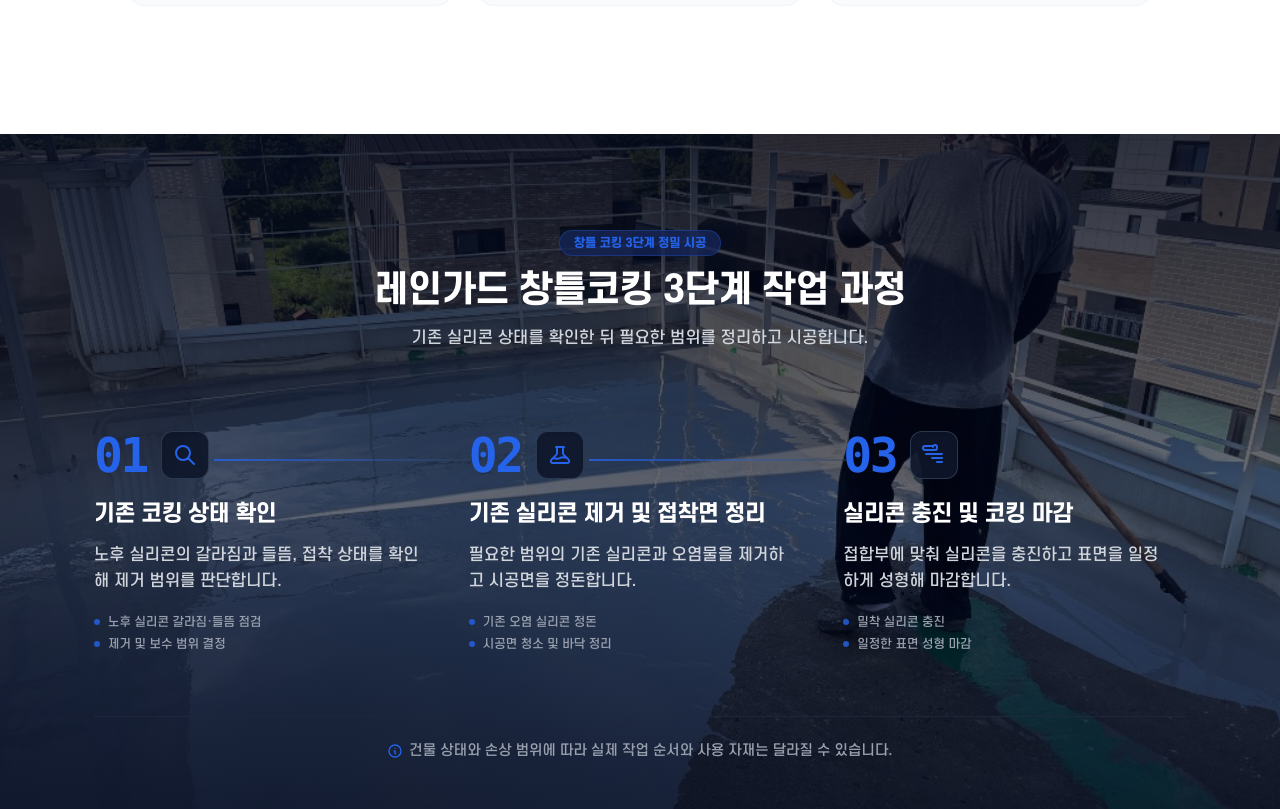
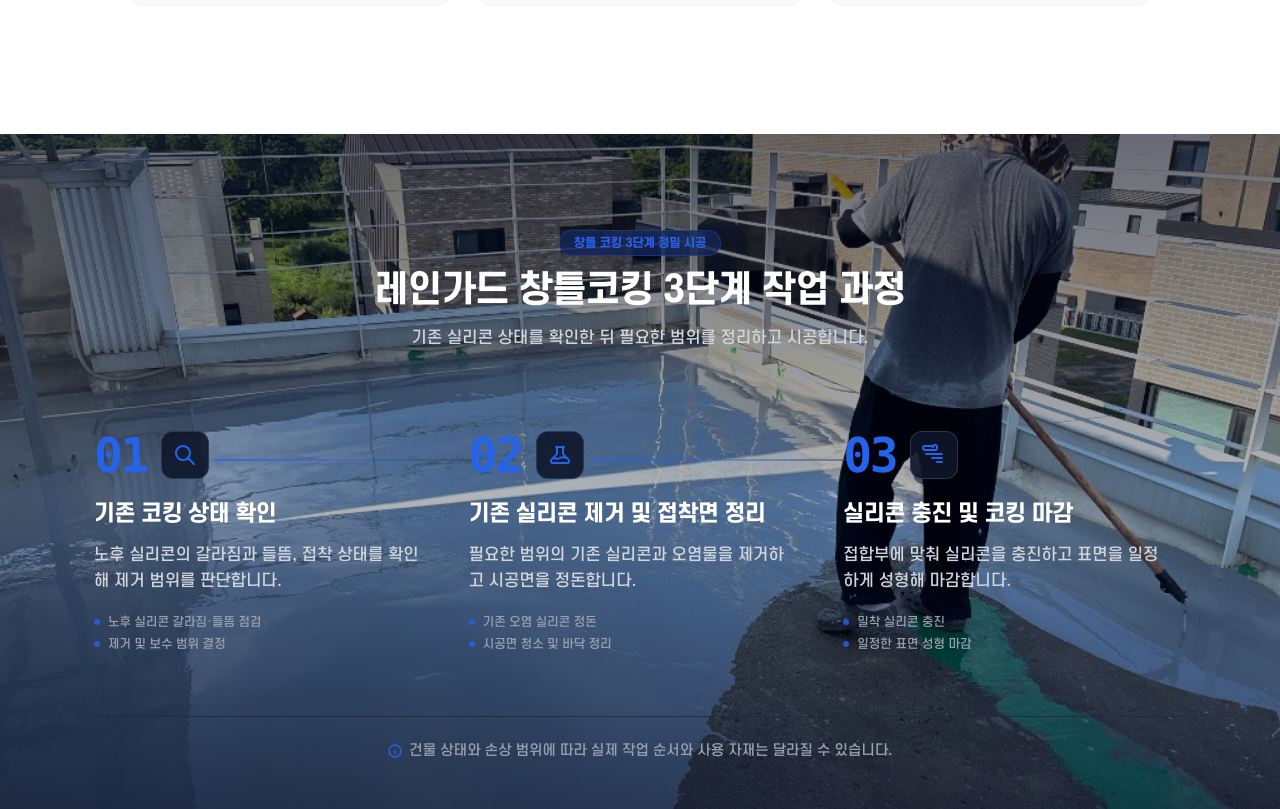
Before and after one commit to wogus5695-ctrl/Chungbuk-rope-05, a Next.js app: page / in a window 1280 px wide. Shown: the part 2923-3732 px from the top of the page. Built offline with nearby package versions, Linux system fonts and the light colour scheme.

Commit message:
style: maximize process background image visibility with full opacity and subtle overlay

```diff
--- a/src/sections/WorkProcess.tsx
+++ b/src/sections/WorkProcess.tsx
@@ -99,24 +99,24 @@
   const regionName = region?.keywordName || "충북";
 
   return (
-    <section id="process" className="relative py-16 sm:py-24 w-full overflow-hidden bg-slate-950 text-white">
+    <section id="process" className="relative py-16 sm:py-24 w-full overflow-hidden bg-slate-900 text-white">
 
-      {/* 배경 이미지 레이어 (이미지가 있을 때만 노출) */}
+      {/* 배경 이미지 레이어 (원본 밝기 100% + 은은한 명도 보정) */}
       {desktopBg && (
         <div
-          className="absolute inset-0 hidden md:block bg-cover bg-center pointer-events-none opacity-85 z-0"
+          className="absolute inset-0 hidden md:block bg-cover bg-center pointer-events-none opacity-100 brightness-110 contrast-105 z-0"
           style={{ backgroundImage: `url(${desktopBg})` }}
         />
       )}
       {mobileBg && (
         <div
-          className="absolute inset-0 block md:hidden bg-cover bg-center pointer-events-none opacity-80 z-0"
+          className="absolute inset-0 block md:hidden bg-cover bg-center pointer-events-none opacity-100 brightness-110 contrast-105 z-0"
           style={{ backgroundImage: `url(${mobileBg})` }}
         />
       )}
 
-      {/* 브랜드 그라데이션 및 어두운 오버레이 레이어 (명도 대비 텍스트 가독성 확보) */}
-      <div className="absolute inset-0 bg-gradient-to-b from-slate-950/80 via-slate-950/50 to-slate-950/80 z-10" />
+      {/* 브랜드 초투명 그라데이션 오버레이 (텍스트 가독성 최소 암막만 보장하고 이미지는 최상 노출) */}
+      <div className="absolute inset-0 bg-gradient-to-b from-slate-950/60 via-slate-950/30 to-slate-950/70 z-10" />
 
       {/* 본문 콘텐츠 Container */}
       <div className="relative z-20 max-w-[1140px] mx-auto px-4 sm:px-6">
```
